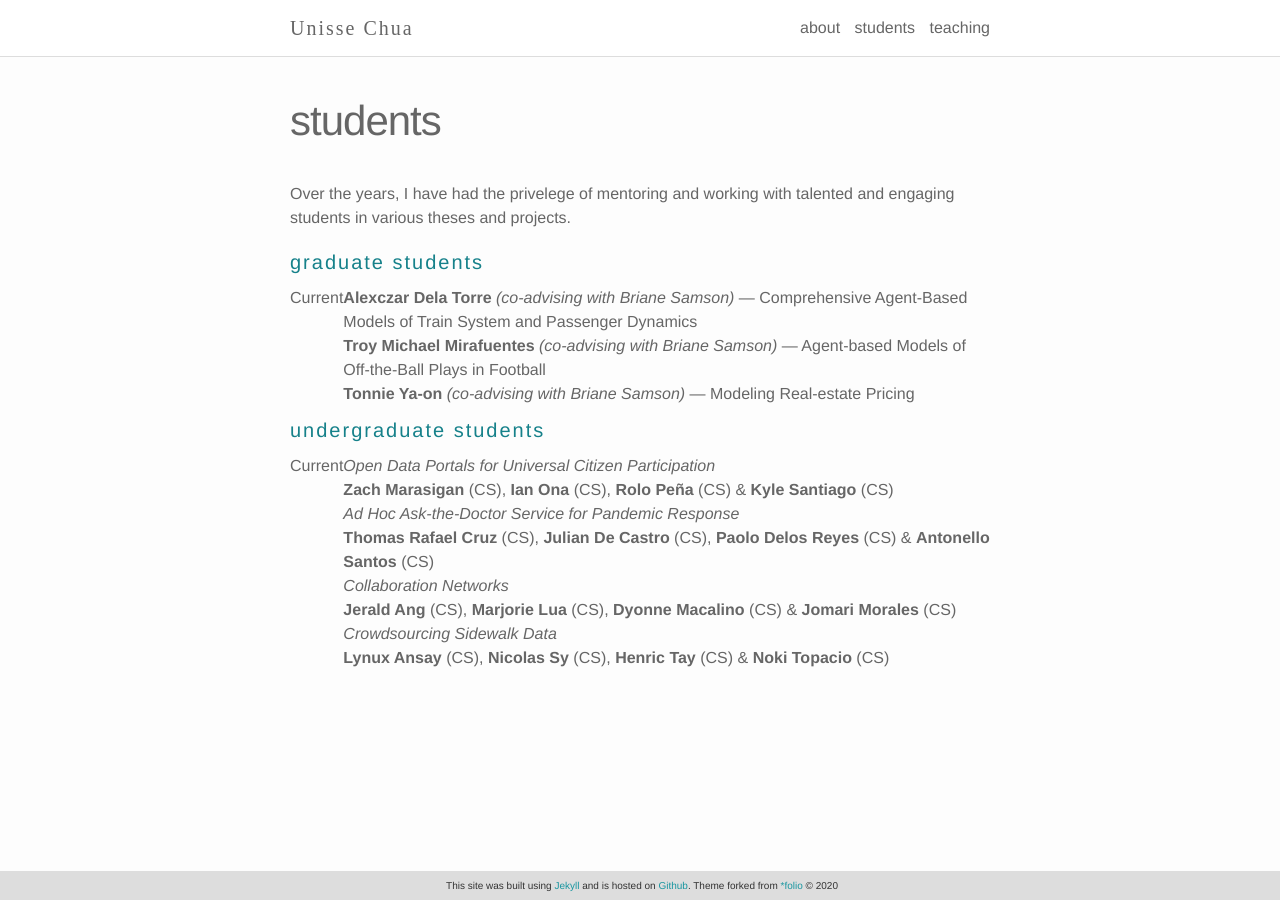
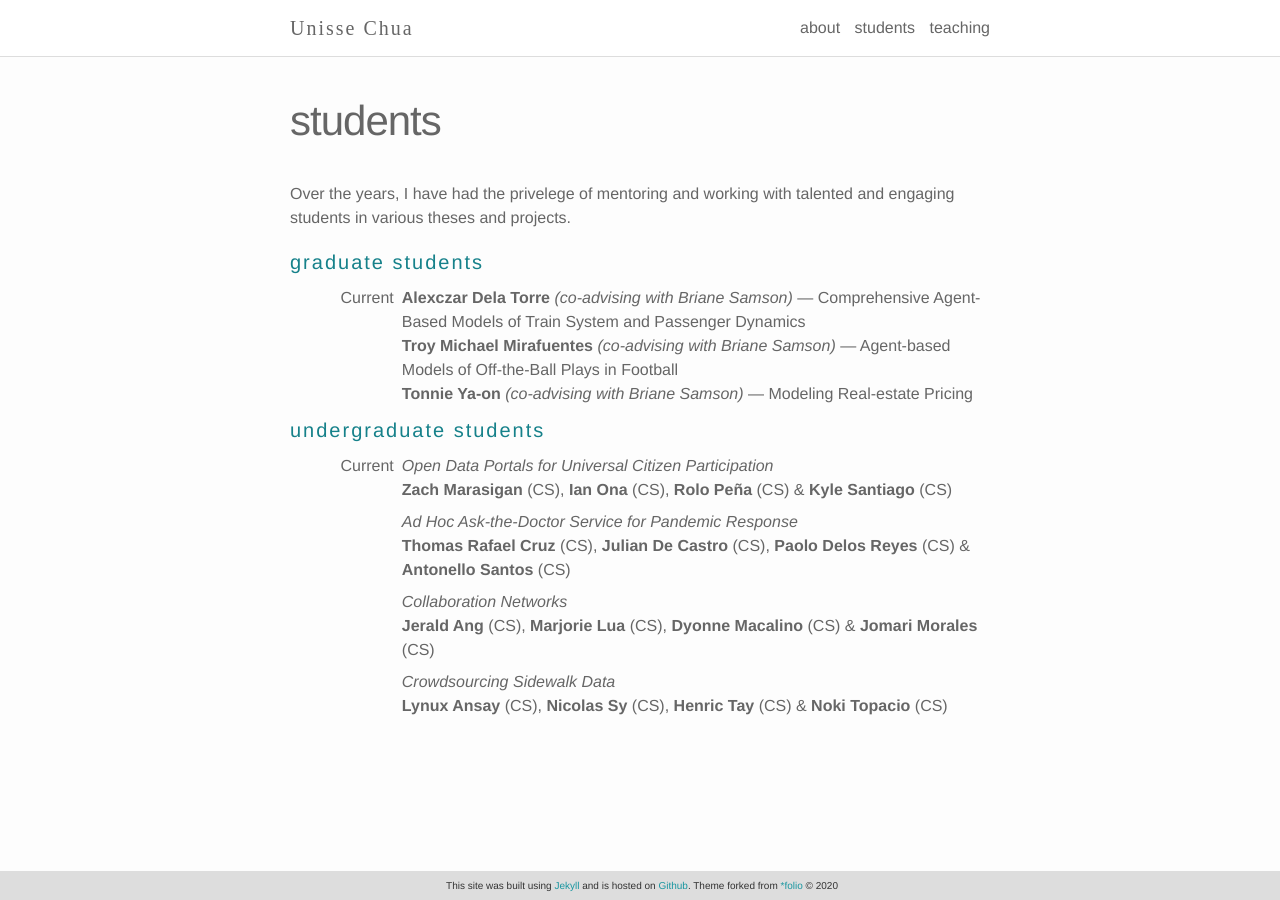
Before and after one commit to unissechua/unissechua.github.io, a Jekyll site: the page built from students.md, in a window 1280 px wide. Built offline with Jekyll 4.4.1, drawn with Linux system fonts in a browser that asks for light colours; nearby versions of some CDN libraries; some web fonts are replaced; a style sheet for code colours, icons or effects is not loaded.

Commit message:
Add styles for the students page

```diff
--- a/_sass/_layout.scss
+++ b/_sass/_layout.scss
@@ -180,6 +180,20 @@ text-align: center;
   margin: 0;
 }
 
+.block {
+  margin-bottom: 8px;
+}
+
+.small-col {
+  width: 15%;
+  text-align: right;
+}
+
+.large-col {
+  width: 85%;
+  margin-left: 8px;
+}
+
 /**
  * Posts  **********************************************************
  */
@@ -249,7 +263,7 @@ display: table;
 clear: both;
 }
 .project {
-width: 33.33%;
+width: 50%;
 height: 250px;
 float: left;
 vertical-align: middle;
@@ -262,11 +276,11 @@ height: 230px;
 overflow: hidden;
 }
 .thumbnail img{
-width: 500px;
+width: 100%;
 height: auto;
 position: relative;
-left: -25%;
-top: -5%;
+// left: -25%;
+// top: -5%;
 }
 .thumbnail a{
 float: left;
```
